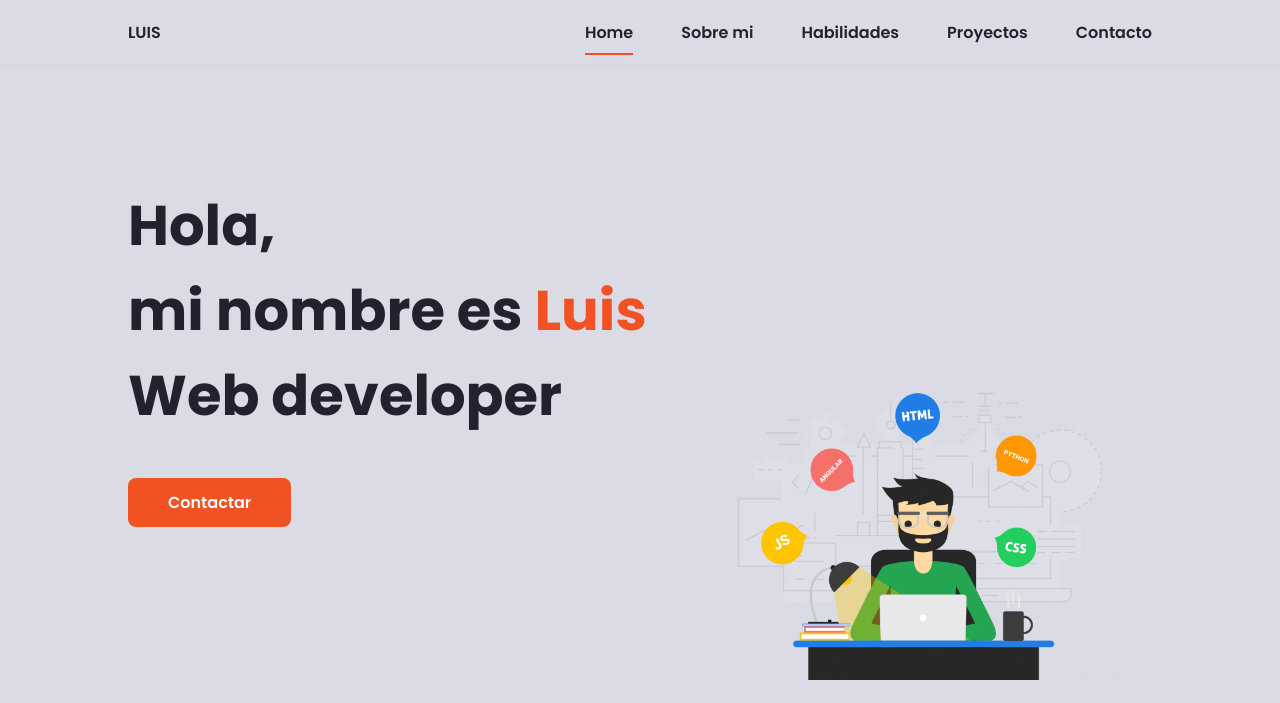
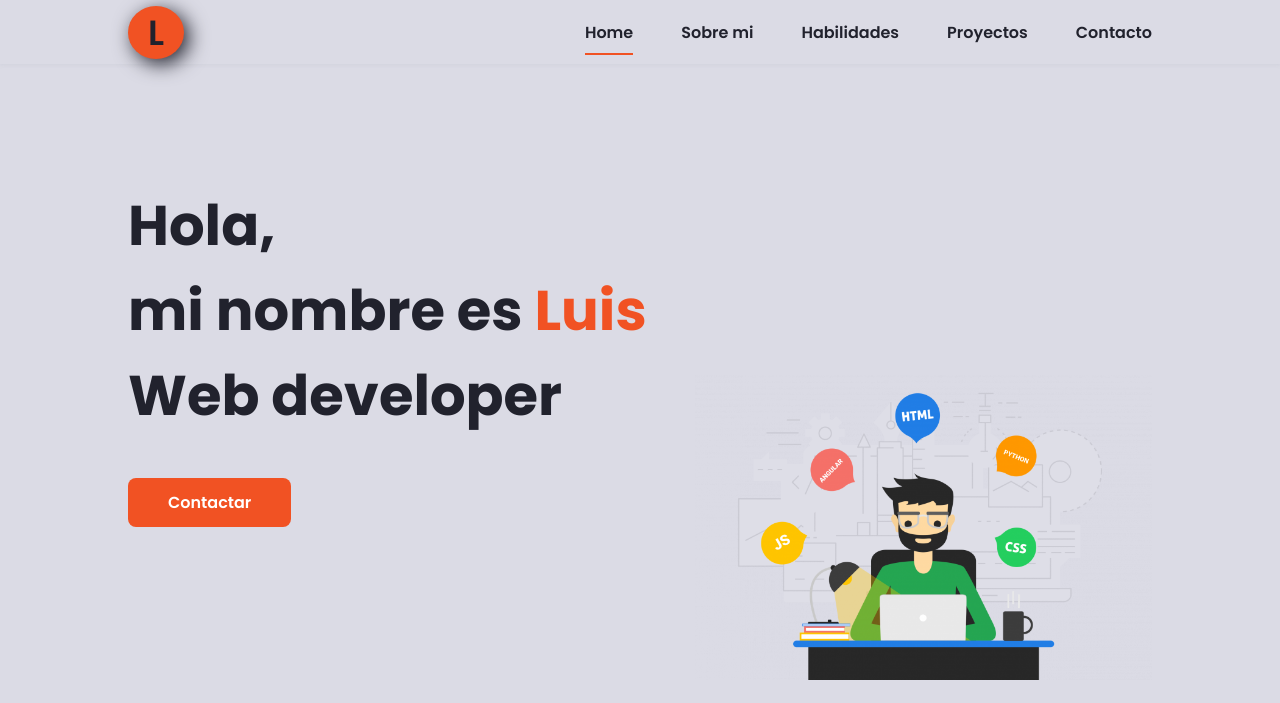
Before and after one commit to luischifu/Portfolio, a plain HTML site: page index.html in a window 1280 px wide. Shown: the top 703 px of the page. Drawn offline with nearby package versions, Linux system fonts and the light colour scheme.

Commit message:
actualizacion de proyecto

```diff
--- a/assets/css/styles.css
+++ b/assets/css/styles.css
@@ -125,6 +125,23 @@ img{
 }
 
 /*===== NAV =====*/
+.logo__cont{
+  background-color: #F15223;
+  border-radius: 50%;
+  padding-left: 10px;
+  padding-right: 10px;
+  padding-top: 0px;
+  padding-bottom: 0px;
+  color: #fff;
+  filter: drop-shadow(5px 5px 10px #21222D);
+}
+.ele{
+  padding: 10px;
+  color: #fff;
+  font-size: 35px;
+}
+
+
 .nav{
   height: var(--header-height);
   display: flex;
@@ -245,6 +262,7 @@ img{
 }
 .about__subtitle{
   margin-bottom: var(--mb-2);
+  filter: drop-shadow(5px 5px 10px #21222D);
 }
 .about__img{
   justify-self: center;
@@ -265,6 +283,7 @@ img{
 }
 .skills__subtitle{
   margin-bottom: var(--mb-2);
+  filter: drop-shadow(5px 5px 10px #21222D);
 }
 .skills__text{
   margin-bottom: var(--mb-4);
--- a/index.html
+++ b/index.html
@@ -16,8 +16,8 @@
         <!--===== HEADER =====-->
         <header class="l-header">
             <nav class="nav bd-grid">
-                <div>
-                    <a href="#" class="nav__logo">LUIS</a>
+                <div class="logo__cont">
+                    <a href="#" class="nav__logo ele">L</a>
                 </div>
 
                 <div class="nav__menu" id="nav-menu">
@@ -46,9 +46,9 @@
                 </div>
 
                 <div class="home__social">
-                    <a href="" class="home__social-icon"><i class='bx bxl-linkedin'></i></a>
+                    <a href="https://www.linkedin.com/in/luis-chifundo-aa6716145/" target="_blank" class="home__social-icon"><i class='bx bxl-linkedin'></i></a>
                     <a href="" class="home__social-icon"><i class='bx bxl-google' ></i></a>
-                    <a href="" class="home__social-icon"><i class='bx bxl-github' ></i></a>
+                    <a href="https://github.com/luischifu" target="_blank" class="home__social-icon"><i class='bx bxl-github' ></i></a>
                 </div>
 
                 <div class="home__img">
@@ -190,16 +190,19 @@
             </section>
         </main>
 
+
+
         <!--===== FOOTER =====-->
         <footer class="footer">
             <p class="footer__title">Redes sociales</p>
             <div class="footer__social">
                 <a href="#" class="footer__icon"><i class='bx bxl-facebook' ></i></a>
-                <a href="#" class="footer__icon"><i class='bx bxl-instagram' ></i></a>
-                <a href="#" class="footer__icon"><i class='bx bxl-twitter' ></i></a>
+                <a href="https://www.instagram.com/luischifund0" target="_blank" class="footer__icon"><i class='bx bxl-instagram' ></i></a>
+                <a href="https://twitter.com/Luischifund0" target="_blank" class="footer__icon"><i class='bx bxl-twitter' ></i></a>
             </div>
             <p>&#169; 2021 copyright all right reserved</p>
         </footer>
+
 
 
         <!--===== SCROLL REVEAL =====-->
```
Also changed, not shown: assets/img/ele.png (added).
